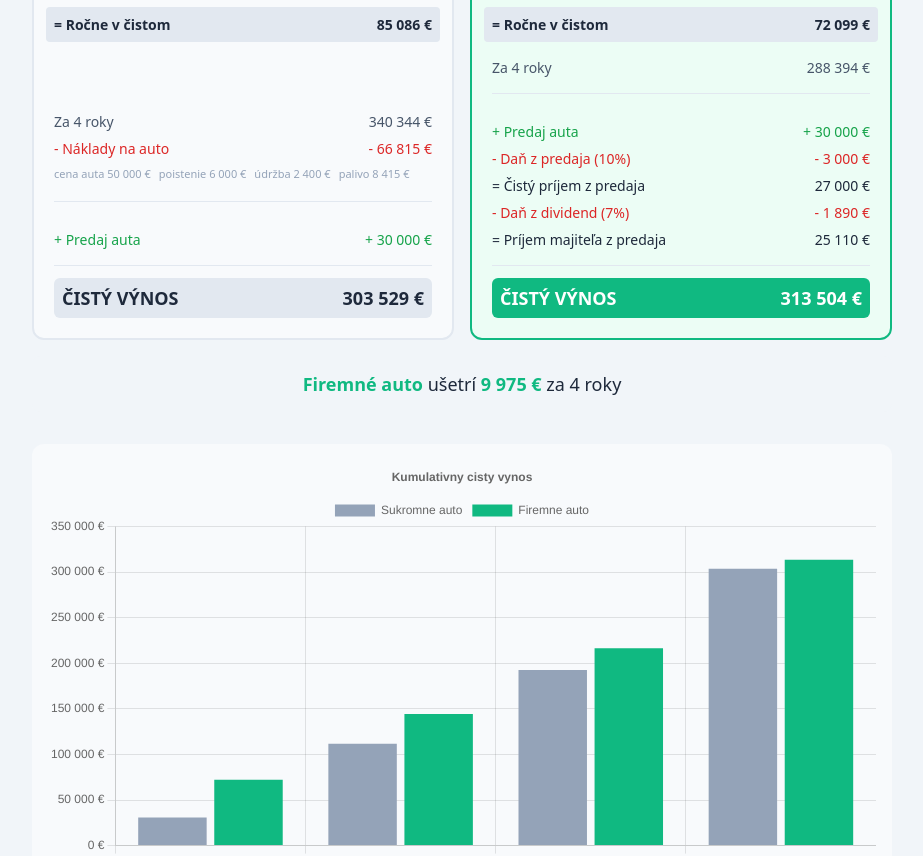
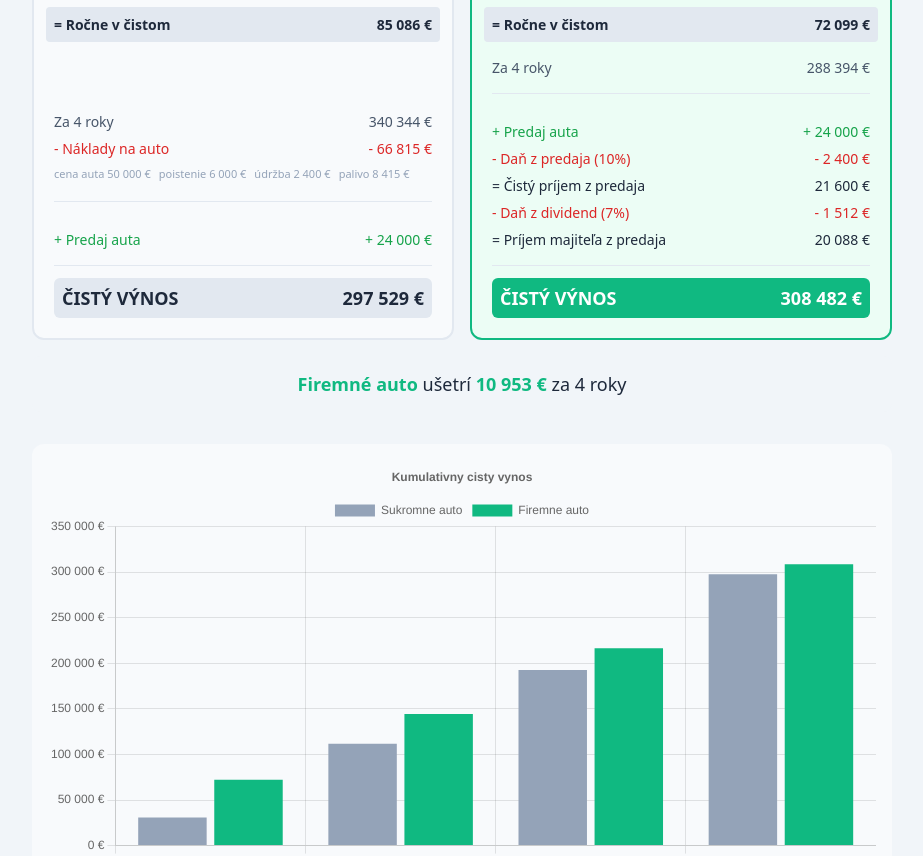
Before and after one commit to mcsdodo/sukromne-vs-firemne-auto, a Vue app: page / in a window 1280 px wide. Shown: the part 900-1756 px from the top of the page, without its empty margins (178-1101 px from the left). Built offline with nearby package versions, Linux system fonts and the light colour scheme.

Commit message:
feat: replace linear depreciation with configurable curve array
🤖 Generated with [Claude Code](https://claude.com/claude-code)

Co-Authored-By: Claude <noreply@anthropic.com>

```diff
--- a/src/composables/useCalculator.js
+++ b/src/composables/useCalculator.js
@@ -26,14 +26,24 @@ export function useCalculator() {
   // Helper: remove VAT
   const withoutVat = (amount) => amount / (1 + vatRate.value)
 
-  // Helper: calculate residual value (linear interpolation)
-  // Anchors: 2y=80%, 4y=60%, 6y=40% -> -10% per year
-  const residualValuePercent = computed(() => {
-    const percent = 1.0 - (years.value * 0.10)
-    return Math.max(0.20, Math.min(0.90, percent))  // clamp 20%-90%
+  // Configurable depreciation curve (realistic defaults: steeper early, slower later)
+  const depreciationCurve = ref([
+    0.80,  // Year 1: 80%
+    0.65,  // Year 2: 65%
+    0.55,  // Year 3: 55%
+    0.48,  // Year 4: 48%
+    0.42,  // Year 5: 42%
+    0.37,  // Year 6: 37%
+    0.33,  // Year 7: 33%
+    0.30   // Year 8: 30%
+  ])
+
+  // Sale price uses curve value for selected year
+  const salePrice = computed(() => {
+    const yearIndex = years.value - 1  // 0-indexed
+    const residualPercent = depreciationCurve.value[yearIndex] || 0.20
+    return carPrice.value * residualPercent
   })
-
-  const salePrice = computed(() => carPrice.value * residualValuePercent.value)
 
   // Helper: calculate fuel cost
   const fuelCost = computed(() => {
@@ -249,6 +259,7 @@ export function useCalculator() {
     companyTax,
     dividendTax,
     depreciationYears,
+    depreciationCurve,
     // Scenario outputs
     privateScenario,
     companyScenario,
```
